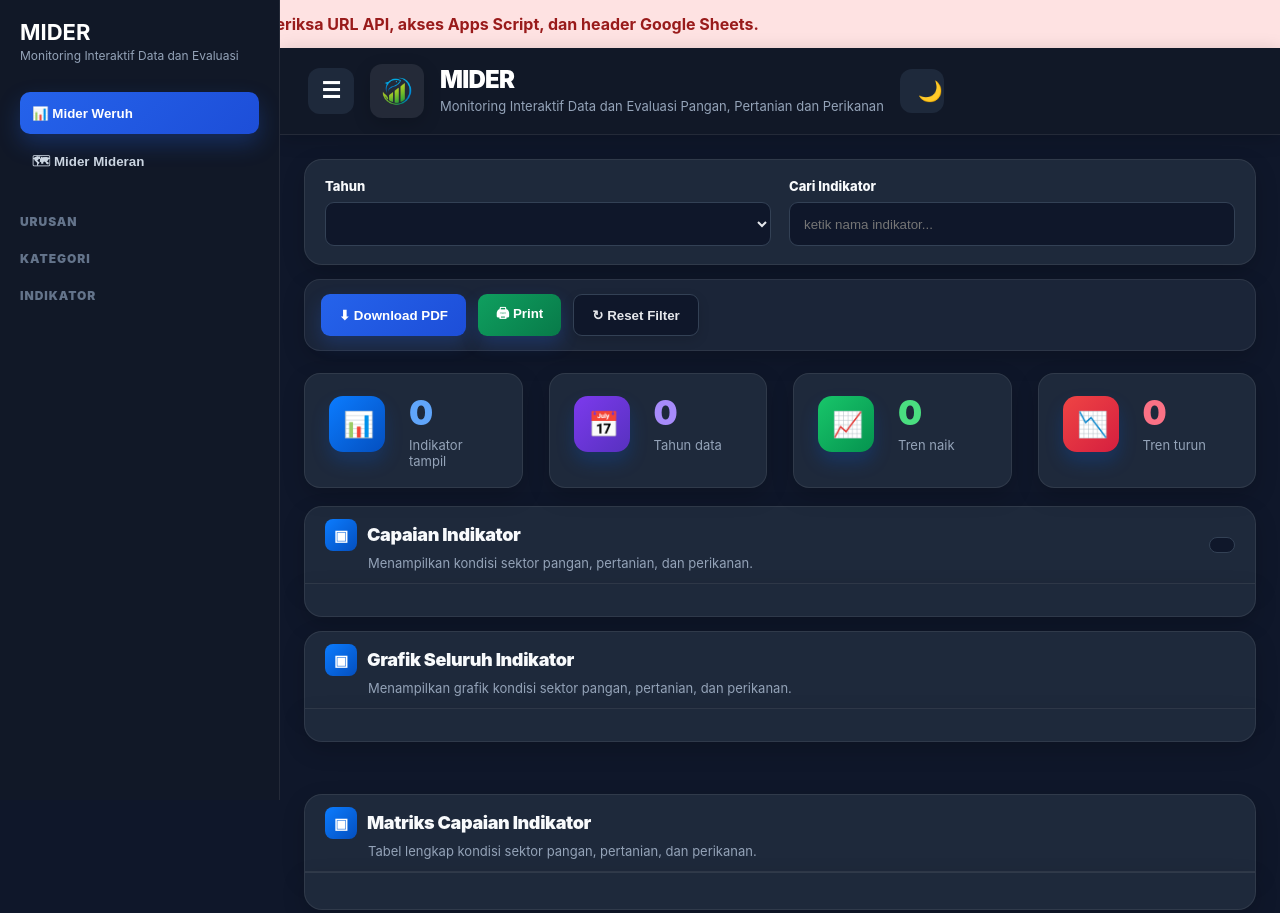
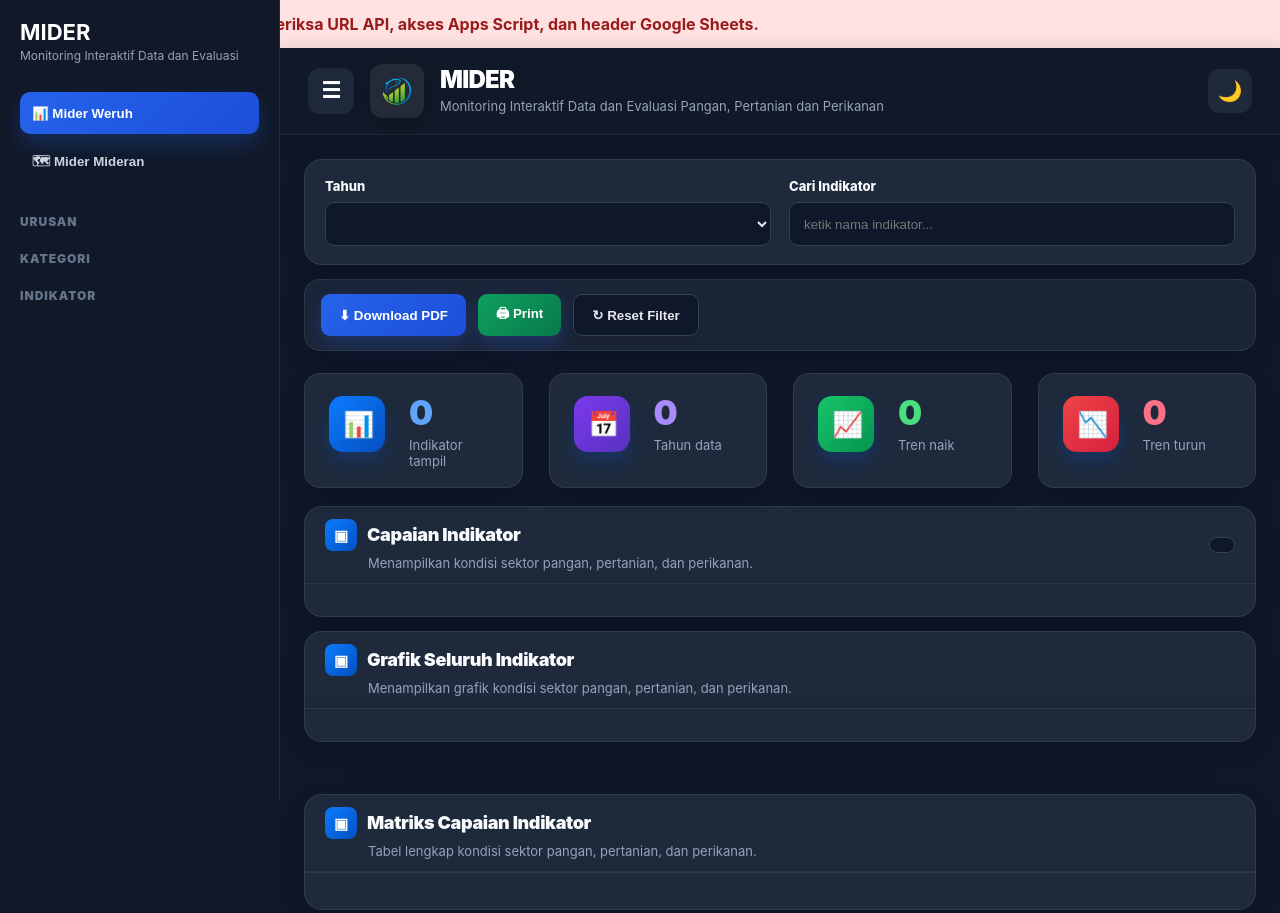
Before and after one commit to RichOne-Labs-Studio/Dashboard-DKP3, a plain HTML site: page index.html in a window 1280 px wide. Shown: the top 913 px of the page. Drawn offline with nearby package versions, Linux system fonts and the light colour scheme; no server answers.

Commit message:
Add files via upload

```diff
--- a/style.css
+++ b/style.css
@@ -170,6 +170,7 @@ header::after,
   display:flex;
   align-items:center;
   gap:16px;
+  width:100%;
 }
 
 .hamburger{
@@ -803,6 +804,14 @@ button.green{
 }
 
 @media(max-width:768px){
+
+.theme-toggle{
+  width:40px!important;
+  height:40px!important;
+  min-width:40px;
+  font-size:18px!important;
+}
+
   .sidebar{
     transform:translateX(-280px);
   }
@@ -1100,10 +1109,16 @@ body{
 
 .theme-toggle{
   margin-left:auto;
-  width:44px;
-  height:44px;
+  width:44px!important;
+  height:44px!important;
+  min-width:44px;
+  padding:0!important;
+  display:flex;
+  align-items:center;
+  justify-content:center;
   border-radius:12px;
-  font-size:20px;
+  font-size:20px!important;
+  line-height:1;
   background:#1e293b;
   color:#fff;
   box-shadow:none;
```
